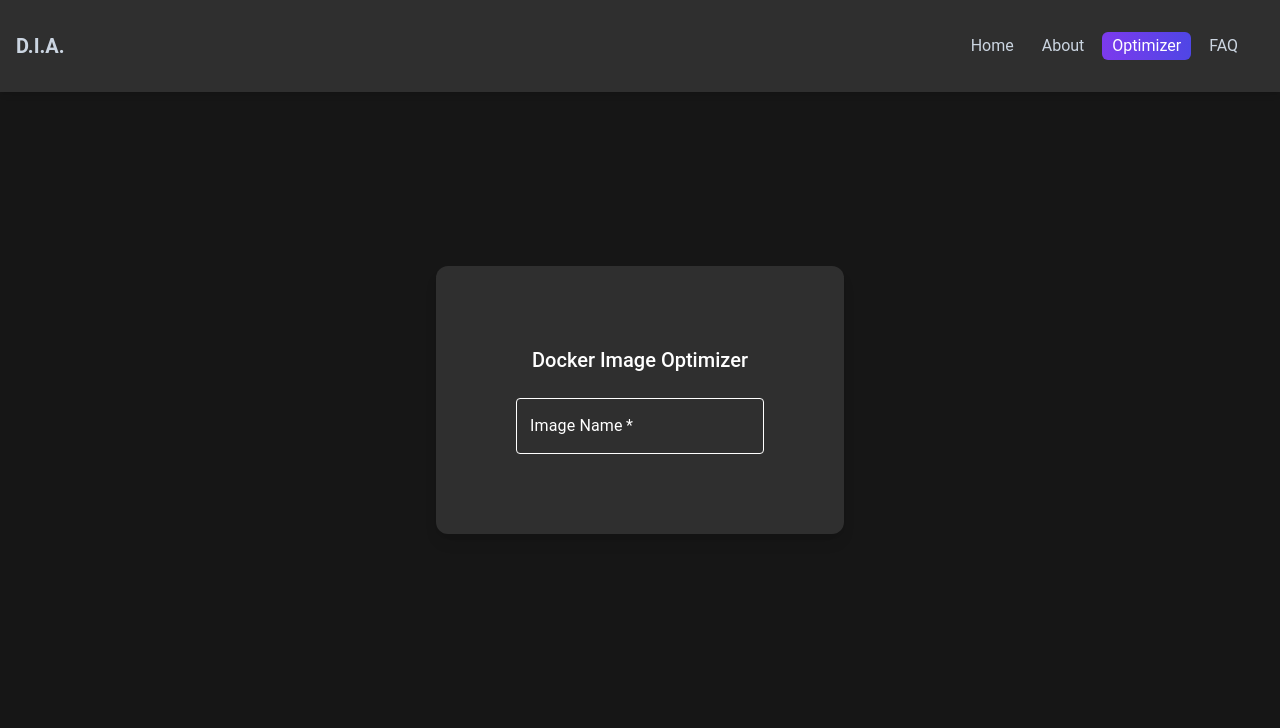
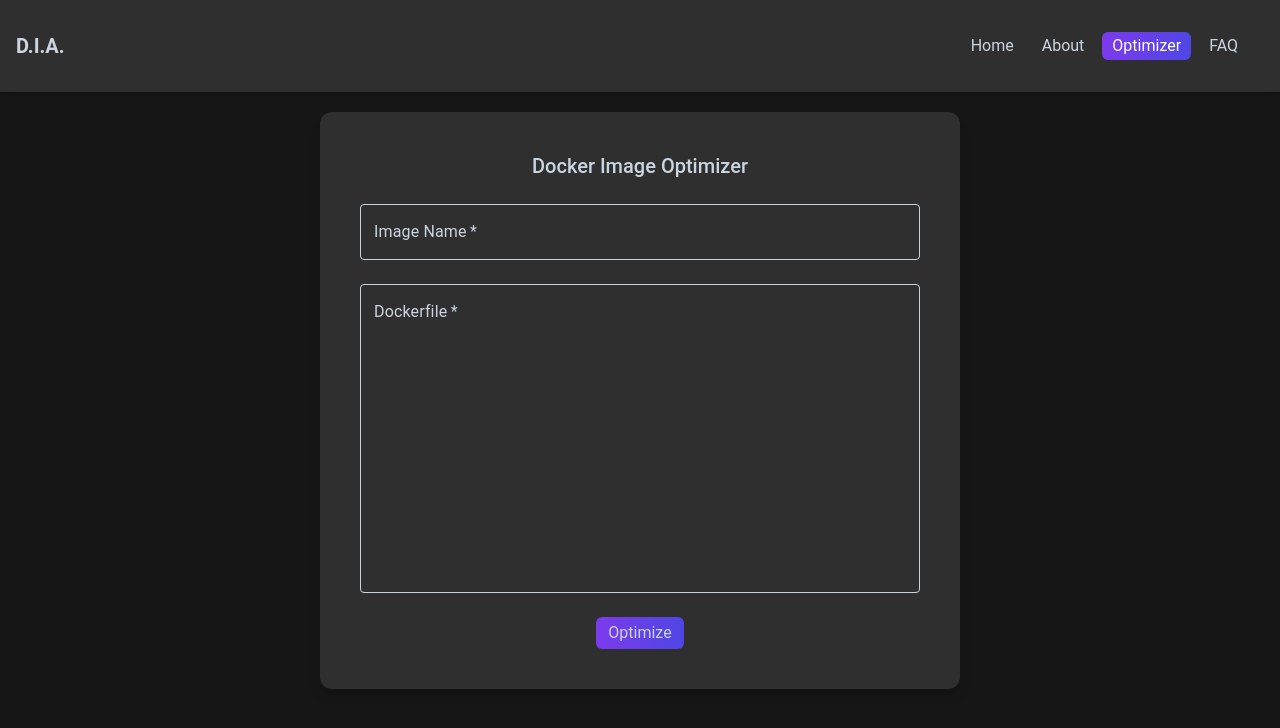
Before and after one commit to mikeguyon98/docker-optimizer-fe, a React (Create React App) app: page /optimizer in a window 1280 px wide. Shown: the top 728 px of the page. Built offline with nearby package versions, Linux system fonts and the light colour scheme.

Commit message:
Adds button

```diff
--- /dev/null
+++ b/src/components/Buttons/MediumButton.jsx
@@ -0,0 +1,23 @@
+import React from "react";
+import { motion } from "framer-motion";
+
+
+const MButton = ({
+    text,
+    onClick
+  }) => {
+    return (
+        <button
+            onClick={onClick}
+            className="px-3 py-1 rounded-md relative text-slate-300 transition-colors
+            hover:bg-gradient-to-r hover:from-violet-800 hover:to-indigo-800
+            bg-gradient-to-r from-violet-600 to-indigo-600 hover:shadow-lg hover:text-white"
+            >
+            <span>
+                {text}
+            </span>
+        </button>
+    );
+  };
+
+export default MButton;
--- a/src/components/ChipTabs.jsx
+++ b/src/components/ChipTabs.jsx
@@ -38,7 +38,7 @@ const Chip = ({
       className={`${
         selected
           ? "text-white"
-          : "text-slate-300 hover:text-slate-200 hover:bg-slate-700"
+          : "text-slate-300 hover:text-slate-200 hover:bg-slate-600"
       } text-bold font-sans transition-colors px-2.5 py-0.5 rounded-md relative`}
     >
       <span className="relative z-10">{text}</span>
--- a/src/pages/Optimizer.js
+++ b/src/pages/Optimizer.js
@@ -1,31 +1,35 @@
 import React from 'react';
 import TextField from '@mui/material/TextField';
+import MButton from '../components/Buttons/MediumButton';
 
 function Optimizer() {
+
+
     return (
         <div className="h-screen w-full bg-primarydark flex items-center justify-content-center">
-            <div className="p-20 max-w-md mx-auto bg-secondarydark rounded-xl shadow-lg flex flex-col items-center justify-content-center space-y-6">  {/* Adjusted classes here */}
-                <div className="text-xl font-sans font-medium text-white">Docker Image Optimizer</div>
+            <div className="p-10 max-w-2xl mx-auto w-1/2 bg-secondarydark rounded-xl shadow-lg flex flex-col items-center justify-content-center space-y-6">  {/* Adjusted classes here */}
+                <div className="text-xl font-sans font-medium text-slate-300">Docker Image Optimizer</div>
                 <TextField
                     required
                     id="outlined-required"
                     label="Image Name"
+                    fullWidth
                     sx={{
                         input: {
-                            color: 'white', // Text color
+                            color: '#cbd5e1', // Text color
                         },
                         label: {
-                            color: 'white', // Label color
+                            color: '#cbd5e1', // Label color
                         },
                         '& label.Mui-focused': {
                             color: '#4f46e5', // Label color when focused
                         },
                         '& .MuiOutlinedInput-root': {
                             '& fieldset': {
-                                borderColor: 'white', // Border color
+                                borderColor: '#cbd5e1', // Border color
                             },
                             '&:hover fieldset': {
-                                borderColor: 'white', // Border color when hovered (optional)
+                                borderColor: '#cbd5e1', // Border color when hovered (optional)
                             },
                             '&.Mui-focused fieldset': {
                                 borderColor: '#4f46e5', // Border color when focused
@@ -33,6 +37,40 @@ function Optimizer() {
                         },
                     }}
                 />
+                <TextField
+                    required
+                    id="outlined-multiline-static"
+                    label="Dockerfile"
+                    multiline
+                    rows={12}
+                    fullWidth
+                    sx={{
+                        '& .MuiInputBase-input': { // Increased specificity for the input base
+                            color: '#cbd5e1', // Text color
+                        },
+                        input: {
+                            color: '#cbd5e1', // Text color
+                        },
+                        label: {
+                            color: '#cbd5e1', // Label color
+                        },
+                        '& label.Mui-focused': {
+                            color: '#4f46e5', // Label color when focused
+                        },
+                        '& .MuiOutlinedInput-root': {
+                            '& fieldset': {
+                                borderColor: '#cbd5e1', // Border color
+                            },
+                            '&:hover fieldset': {
+                                borderColor: '#cbd5e1', // Border color when hovered (optional)
+                            },
+                            '&.Mui-focused fieldset': {
+                                borderColor: '#4f46e5', // Border color when focused
+                            },
+                        },
+                    }}
+                />
+                <MButton text={"Optimize"}></MButton>
             </div>
         </div>
     )
```
